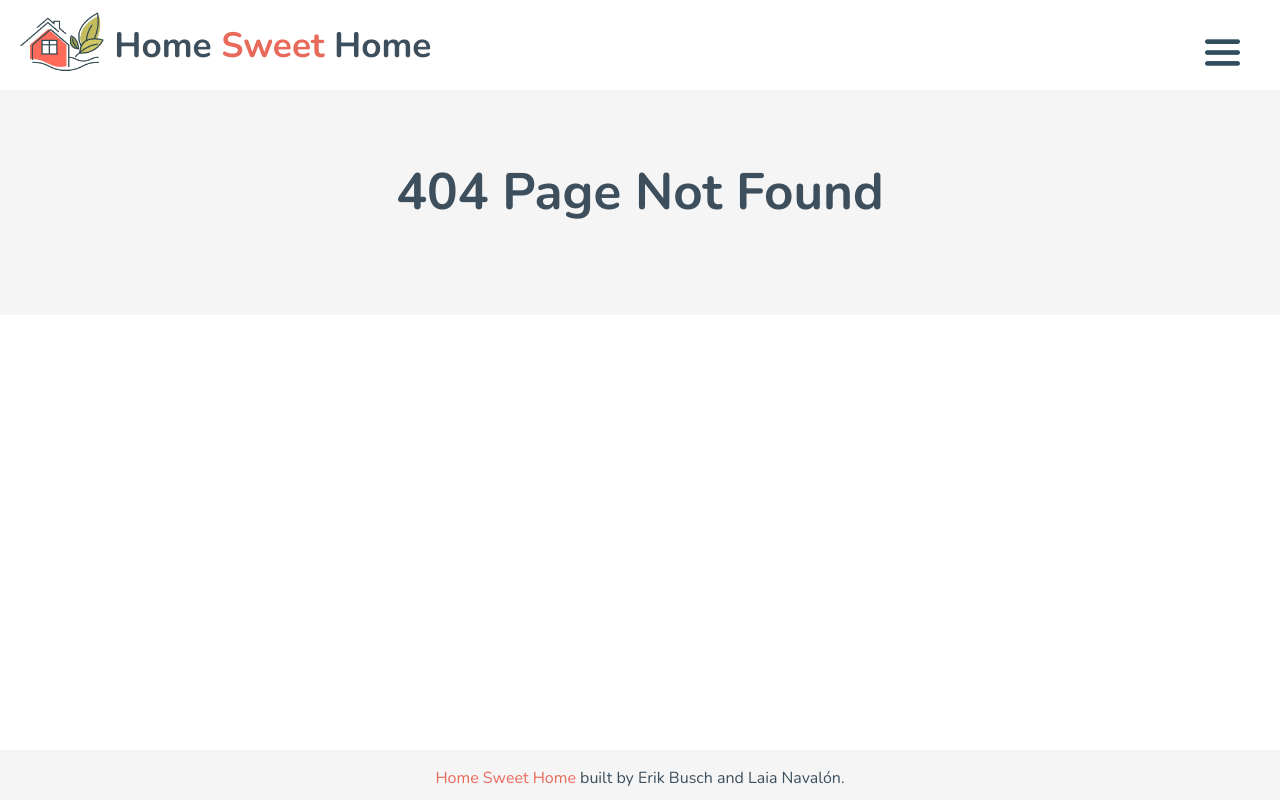
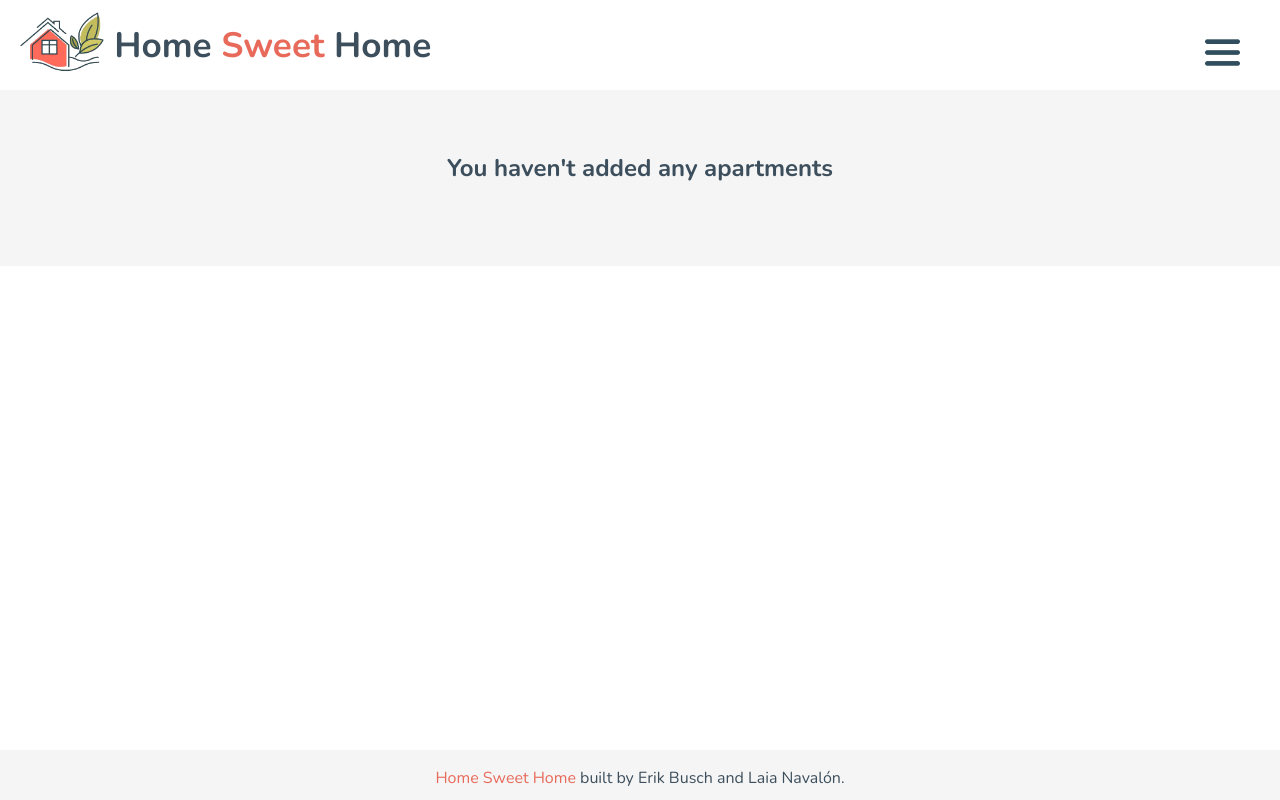
Before and after one commit to feelikeadoll/react-apt-rental, a React (Vite) app: page /favourites in a window 1280 px wide. Before the commit this address had no page. Built offline with nearby package versions, Linux system fonts and the light colour scheme.

Commit message:
Create favourites page

```diff
--- a/src/App.css
+++ b/src/App.css
@@ -115,7 +115,7 @@ a:hover {
   list-style-type: none;
   position: absolute;
   top: 80px;
-  right: 100px;
+  right: 80px;
 }
 
 #sidebar a {
--- a/src/App.jsx
+++ b/src/App.jsx
@@ -10,6 +10,7 @@ import { EditApartment } from "./pages/EditApartment";
 import NotFound from "./pages/NotFound";
 import data from "./data/data.json";
 import { useState } from "react";
+import Favourites from "./pages/Favourites";
 
 function App() {
   const [appartments, setAppartments] = useState(data.results);
@@ -59,6 +60,7 @@ function App() {
             <EditApartment appartments={appartments} updateList={updateList} />
           }
         ></Route>
+        <Route path="/favourites" element={<Favourites favourites={favourites}/>}></Route>
         <Route path="*" element={<NotFound />}></Route>
       </Routes>
 
--- a/src/components/Sidebar.jsx
+++ b/src/components/Sidebar.jsx
@@ -13,6 +13,7 @@ function Sidebar(props) {
             <ul>
                 <NavLink to="/"><li>Home</li></NavLink>
                 <NavLink to="/about"><li>About</li></NavLink>
+                <NavLink to="/favourites">Favourites</NavLink>
             </ul>
         </div>
     )
--- /dev/null
+++ b/src/pages/Favourites.jsx
@@ -0,0 +1,31 @@
+import { ListItem } from "../components/ListItem";
+
+
+function Favourites(props) {
+    console.log(props.favourites)
+
+    return (
+        <>
+            <div className="page">
+                {props.favourites.length === 0
+                    ? <h2>You haven't added any apartments</h2>
+                    : <h2>Favourite apartments</h2>
+                }
+            </div>
+            <div className="list">
+                {props.favourites.length > 0 &&
+                    props.favourites.map((element) => {
+                        return <ListItem
+                        key={element.id}
+                        appartment={element}
+                        function={props.deleteAppartment}
+                        handleAddFavourites={props.handleAddFavourites}
+                      />
+                    })
+                }
+            </div>
+        </>
+    )
+}
+
+export default Favourites;
```
